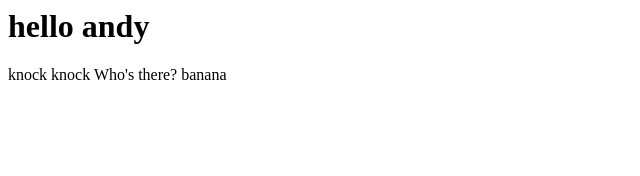
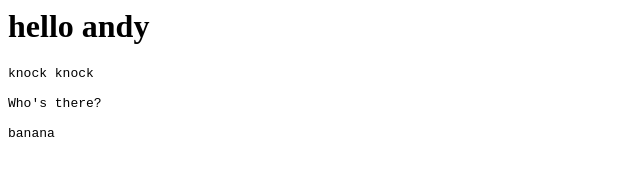
Before and after one commit to leana-stone/leana-stone.github.io, a plain HTML site: page index.html in a window 1280 px wide. Shown: the whole page, without its empty margins (0-640 px from the left). Drawn offline with Linux system fonts and the light colour scheme.

Commit message:
fixed spacing

```diff
--- a/index.html
+++ b/index.html
@@ -1,6 +1,6 @@
 <h1>hello andy </h1>
-<p>knock knock
+<pre>knock knock
 
 Who's there?
 
-banana</p>
+banana</pre>
```
